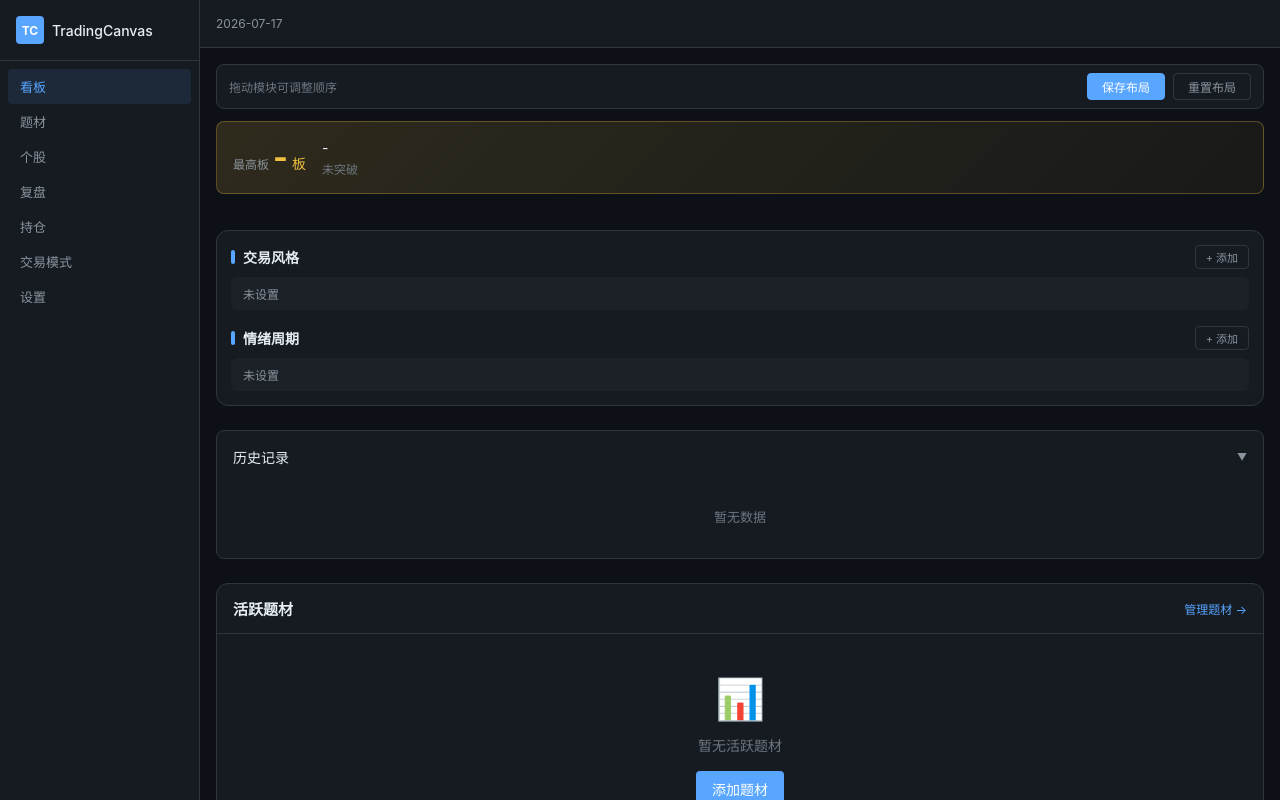
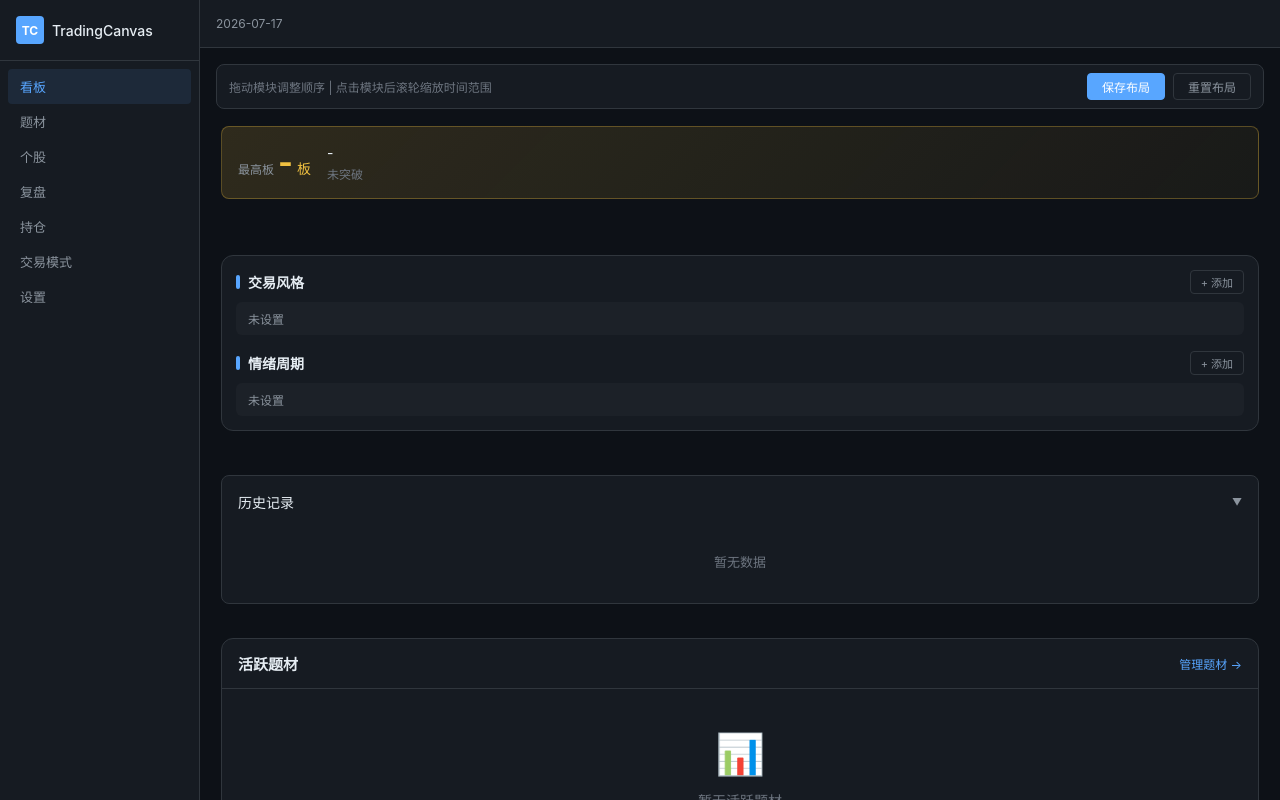
Before and after one commit to Zhangtianpu/TradingCanvas, a Vue app: page / in a window 1280 px wide. Built offline with nearby package versions, Linux system fonts and the light colour scheme.

Commit message:
feat: 模块悬停高亮+点击后滚轮缩放时间范围

```diff
--- a/src/components/StairChart.vue
+++ b/src/components/StairChart.vue
@@ -166,6 +166,7 @@ import { useStockStore } from '@/stores/stock'
 
 const props = defineProps<{
   emotions: EmotionDaily[]
+  dateRange?: number
 }>()
 
 const router = useRouter()
--- a/src/pages/Dashboard.vue
+++ b/src/pages/Dashboard.vue
@@ -2,7 +2,7 @@
   <div class="dashboard">
     <!-- 面板操作按钮 -->
     <div class="panel-toolbar">
-      <span class="toolbar-hint">拖动模块可调整顺序</span>
+      <span class="toolbar-hint">拖动模块调整顺序 | 点击模块后滚轮缩放时间范围</span>
       <button class="toolbar-btn save" :class="{ saved: layoutSaved }" @click="saveLayout">{{ layoutSaved ? '已保存' : '保存布局' }}</button>
       <button class="toolbar-btn reset" @click="resetLayout">重置布局</button>
     </div>
@@ -11,12 +11,14 @@
         v-for="module in sortedModules"
         :key="module.id"
         class="dashboard-module"
-        :class="{ dragging: dragId === module.id }"
+        :class="{ dragging: dragId === module.id, active: activeModule === module.id }"
         draggable="true"
         @dragstart="onDragStart(module.id, $event)"
         @dragend="onDragEnd"
         @dragover.prevent
         @drop="onDrop(module.id, $event)"
+        @click="setActiveModule(module.id)"
+        @wheel="onWheel(module.id, $event)"
       >
         <!-- 空间板 -->
         <template v-if="module.id === 'spaceBoard'">
@@ -42,7 +44,7 @@
 
         <!-- 连板楼梯图 -->
         <template v-else-if="module.id === 'stairChart'">
-          <StairChart v-if="recentEmotions.length > 0" :emotions="recentEmotions" />
+          <StairChart v-if="recentEmotions.length > 0" :emotions="recentEmotions" :dateRange="selectedRange" />
         </template>
 
         <!-- 趋势图表 -->
@@ -290,6 +292,22 @@ function resetLayout() {
 
 // 初始化加载排序
 loadModuleOrder()
+
+// 当前激活的模块（用于滚轮缩放）
+const activeModule = ref<string | null>(null)
+
+function setActiveModule(id: string) {
+  activeModule.value = id
+}
+
+// 滚轮缩放时间范围
+function onWheel(id: string, e: WheelEvent) {
+  // 只对有时间范围的模块生效
+  if (id !== 'charts' && id !== 'stairChart') return
+  e.preventDefault()
+  const delta = e.deltaY > 0 ? 5 : -5  // 向下滚动增加范围，向上减少
+  selectedRange.value = Math.max(3, Math.min(120, selectedRange.value + delta))
+}
 
 // 图表配置
 const chartConfigs = [
@@ -628,7 +646,20 @@ watch(() => emotionStore.sortedEmotions.length, async () => {
 
 .dashboard-module {
   position: relative;
-  transition: transform 0.2s, opacity 0.2s;
+  transition: transform 0.2s, opacity 0.2s, border-color 0.2s, box-shadow 0.2s;
+  border: 1px solid transparent;
+  border-radius: 12px;
+  padding: 4px;
+}
+
+.dashboard-module:hover {
+  border-color: rgba(88,166,255,0.4);
+  box-shadow: 0 0 12px rgba(88,166,255,0.08);
+}
+
+.dashboard-module.active {
+  border-color: var(--color-blue);
+  box-shadow: 0 0 16px rgba(88,166,255,0.15);
 }
 
 .dashboard-module.dragging {
```
